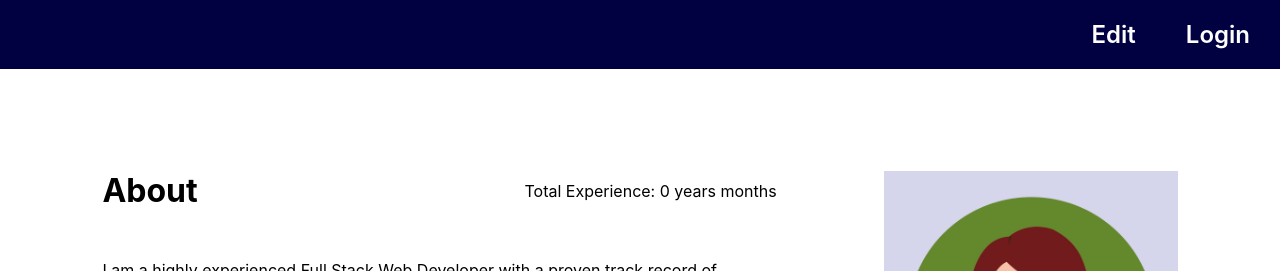
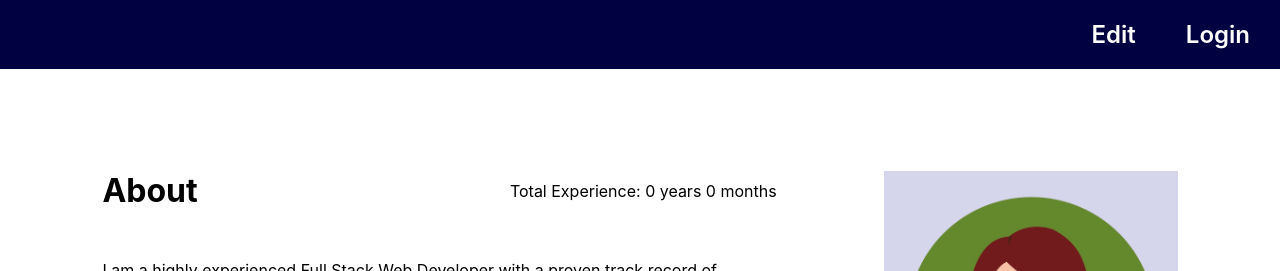
Before and after one commit to Sanaiqbal-dev/portfolio-project-react, a React (Create React App) app in the folder portfolio-project-react/: page / in a window 1280 px wide. Shown: the top 271 px of the page. Built offline with nearby package versions, Linux system fonts and the light colour scheme.

Commit message:
tak 103 adding totale xperience is completed

```diff
--- a/portfolio-project-react/src/components/About/About.jsx
+++ b/portfolio-project-react/src/components/About/About.jsx
@@ -12,7 +12,7 @@ const About = ({ isEdit, totalExp }) => {
     <div>
       <div className={styles.aboutHeader}>
         <h1 className={styles.titleAbout}>{ABOUT_HEADING}</h1>
-        <label>Total Experience: {totalExp[0]} years {totalExp[1] >0 && totalExp[1] } months</label>
+        <label>Total Experience: {totalExp[0]} years {totalExp[1] >0 ? totalExp[1] : 0} months</label>
       </div>
       {isEdit ? (
         <textarea
--- a/portfolio-project-react/src/components/WorkExp/WorkExp.jsx
+++ b/portfolio-project-react/src/components/WorkExp/WorkExp.jsx
@@ -21,7 +21,7 @@ import WorkExpItem from "../WorkExpItem/WorkExpItem";
 import styles from "./WorkExp.module.css";
 import moment from "moment";
 
-const WorkExp = ({ isEdit, totalExp, onUpdateTotalExp }) => {
+const WorkExp = ({ isEdit, onUpdateTotalExp }) => {
   const [showExperienceForm, setShowExperienceForm] = useState(false);
   const [expList, setExpList] = useState([]);
   const [compName, setCompName] = useState("");
@@ -30,7 +30,6 @@ const WorkExp = ({ isEdit, totalExp, onUpdateTotalExp }) => {
   const [isCurrentEmp, setIsCurrentEmp] = useState(false);
   const [jobDescription, setJobDescription] = useState("");
 
-  const [totalExpValue, setTotalExpValue] = useState(totalExp);
 
   const SubmitWorkExpForm = (e) => {
     e.preventDefault();
@@ -99,21 +98,22 @@ const WorkExp = ({ isEdit, totalExp, onUpdateTotalExp }) => {
       0
     );
 
-    console.log("total days are : ", totalExpInDays)
+    console.log("total days are : ", totalExpInDays);
 
     const years = Math.floor(totalExpInDays / 365);
 
     const remDays = totalExpInDays % 365;
 
-    const months = Math.floor(remDays/30);
+    const months = Math.floor(remDays / 30);
 
-
-    console.log("years: ",years,"  months:",months);
+    console.log("years: ", years, "  months:", months);
 
     onUpdateTotalExp([years, months]);
-
   };
   const calculateNoOfdays = (date1, date2) => {
+    if (date2 === "") {
+      date2 = new Date().getTime();
+    }
     return (
       (new Date(date2).getTime() - new Date(date1).getTime()) /
       (1000 * 3600 * 24)
@@ -121,9 +121,11 @@ const WorkExp = ({ isEdit, totalExp, onUpdateTotalExp }) => {
   };
   useEffect(() => {
     setShowExperienceForm(false);
-    calculateTotalExp();
   }, [isEdit]);
 
+  useEffect(() => {
+    calculateTotalExp();
+  }, [expList]);
   return (
     <div className={styles.details}>
       <div>
```
